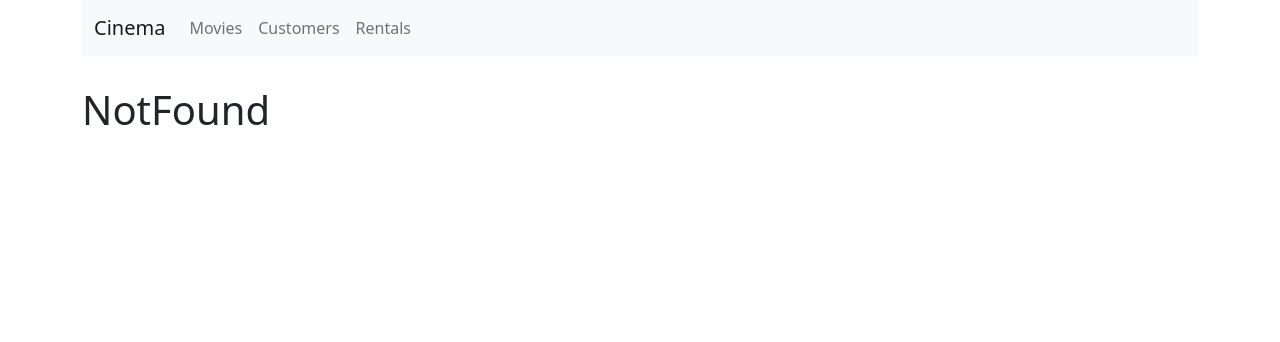
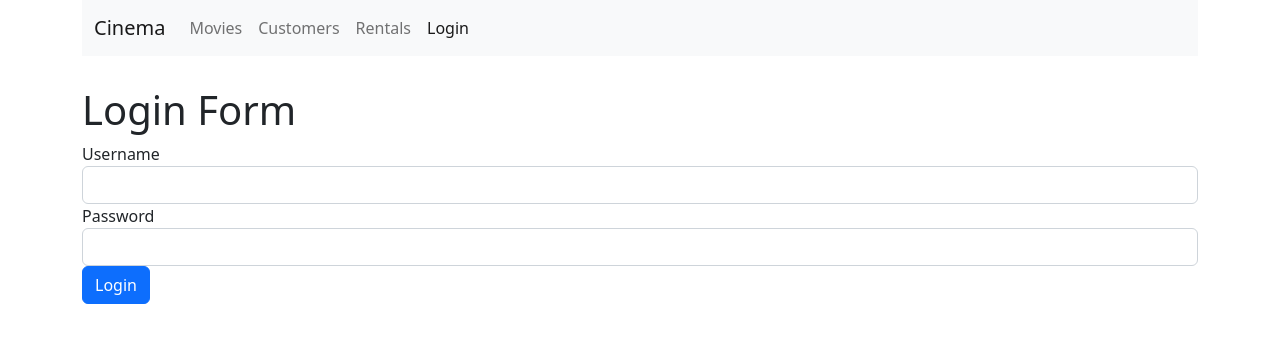
Before and after one commit to QuillonTheGeek/cinema, a React (Create React App) app: page /login in a window 1280 px wide. Before the commit this address led to /not-found. Shown: the top 342 px of the page. Built offline with nearby package versions, Linux system fonts and the light colour scheme.

Commit message:
first form commit

```diff
--- a/src/App.js
+++ b/src/App.js
@@ -6,6 +6,7 @@
 import Rentals from "./component/rentals";
 import NotFound from "./component/notfound";
 import NavBar from "./component/navbar";
+import LoginForm from "./component/loginForm";
 import "./App.css";
 
 function App() {
@@ -13,6 +14,7 @@
     <main className="container">
       <NavBar />
       <Switch>
+        <Route path="/login" component={LoginForm} />
         <Route path="/movies/:id" component={MovieForm} />
         <Route path="/movies" component={Movies} />
         <Route path="/customers" component={Customers} />
--- /dev/null
+++ b/src/component/loginForm.jsx
@@ -0,0 +1,31 @@
+import React, { Component } from "react";
+
+class LoginForm extends Component {
+  handleSubmit = (e) => {
+    e.preventDefault();
+
+    console.log("summit");
+  };
+
+  render() {
+    return (
+      <div>
+        <h1>Login Form</h1>
+        <form onSubmit={this.handleSubmit}>
+          <div className="form-group">
+            <label htmlFor="username">Username</label>
+            <input id="username" type="text" className="form-control" />
+          </div>
+          <div className="form-group">
+            <label htmlFor="password">Password</label>
+            <input id="password" type="text" className="form-control" />
+          </div>
+
+          <button className="btn btn-primary ">Login</button>
+        </form>
+      </div>
+    );
+  }
+}
+
+export default LoginForm;
--- a/src/component/navbar.jsx
+++ b/src/component/navbar.jsx
@@ -24,14 +24,21 @@
 
         <div className="collapse navbar-collapse" id="navbarNavAltMarkup">
           <div className="navbar-nav">
-            <NavLink className="nav-link" aria-current="page" to="/movies">
+            <NavLink
+              className="nav-item nav-link"
+              aria-current="page"
+              to="/movies"
+            >
               Movies
             </NavLink>
-            <NavLink className="nav-link" to="/customers">
+            <NavLink className="nav-item nav-link" to="/customers">
               Customers
             </NavLink>
-            <NavLink className="nav-link" to="/rentals">
+            <NavLink className="nav-item nav-link" to="/rentals">
               Rentals
+            </NavLink>
+            <NavLink className="nav-item nav-link" to="/login">
+              Login
             </NavLink>
           </div>
         </div>
```
